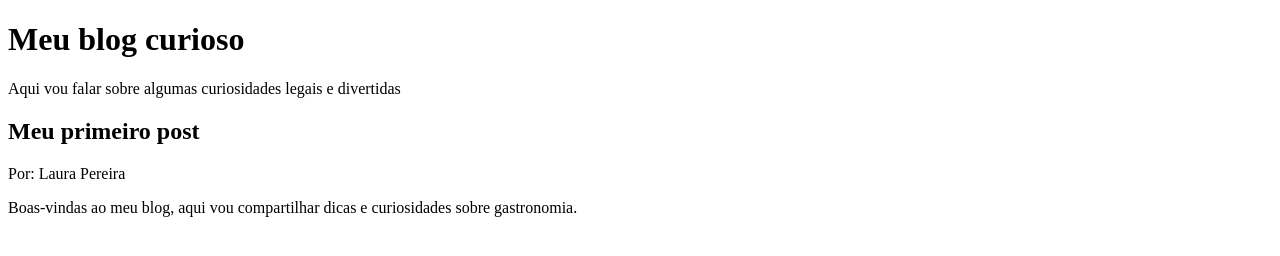
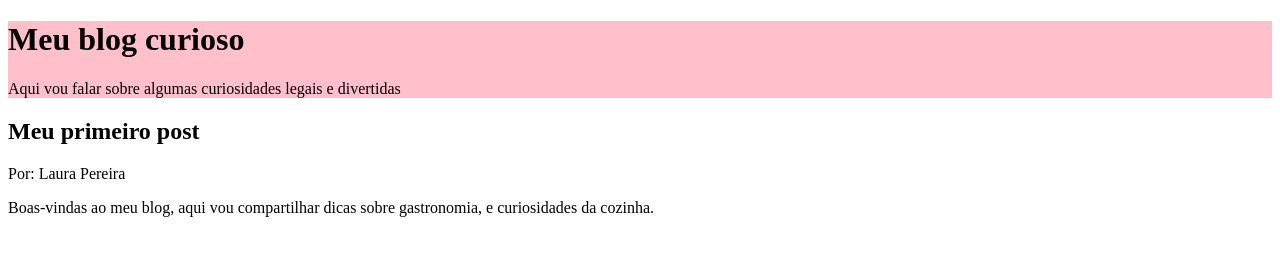
Before and after one commit to laurasebrao-png/alura, a plain HTML site: page index.html in a window 1280 px wide. Drawn offline with Linux system fonts and the light colour scheme.

Commit message:
Update index.html

```diff
--- a/index.html
+++ b/index.html
@@ -1,22 +1,26 @@
-
-
 <!DOCTYPE html>
-
 <html lang="pt-br">
    <head>
       <meta charset="UTF-8">
       <meta name="viewport"
       content="width=device-width, initial-scale=1.0">
       <title>blog</title>
+      <style>
+        header{
+             background-color: pink;
+          }
+      </style>
 </head>
 <body>
-
+         <header>
             <h1>Meu blog curioso</h1>
             <p>Aqui vou falar sobre algumas curiosidades legais e divertidas</p>
-
+          </header>
+           <main>
                   <h2>Meu primeiro post</h2>
                   <p>Por: Laura Pereira</p>
-  <p> Boas-vindas ao meu blog, aqui vou compartilhar dicas e curiosidades sobre gastronomia.</p>
+                  <p> Boas-vindas ao meu blog, aqui vou compartilhar dicas sobre gastronomia, e curiosidades da cozinha.</p>
+           </main>
       </body>
 </html>
 <meta name="viewport"
```
Lines whose indentation alone changed are shown as unchanged.
